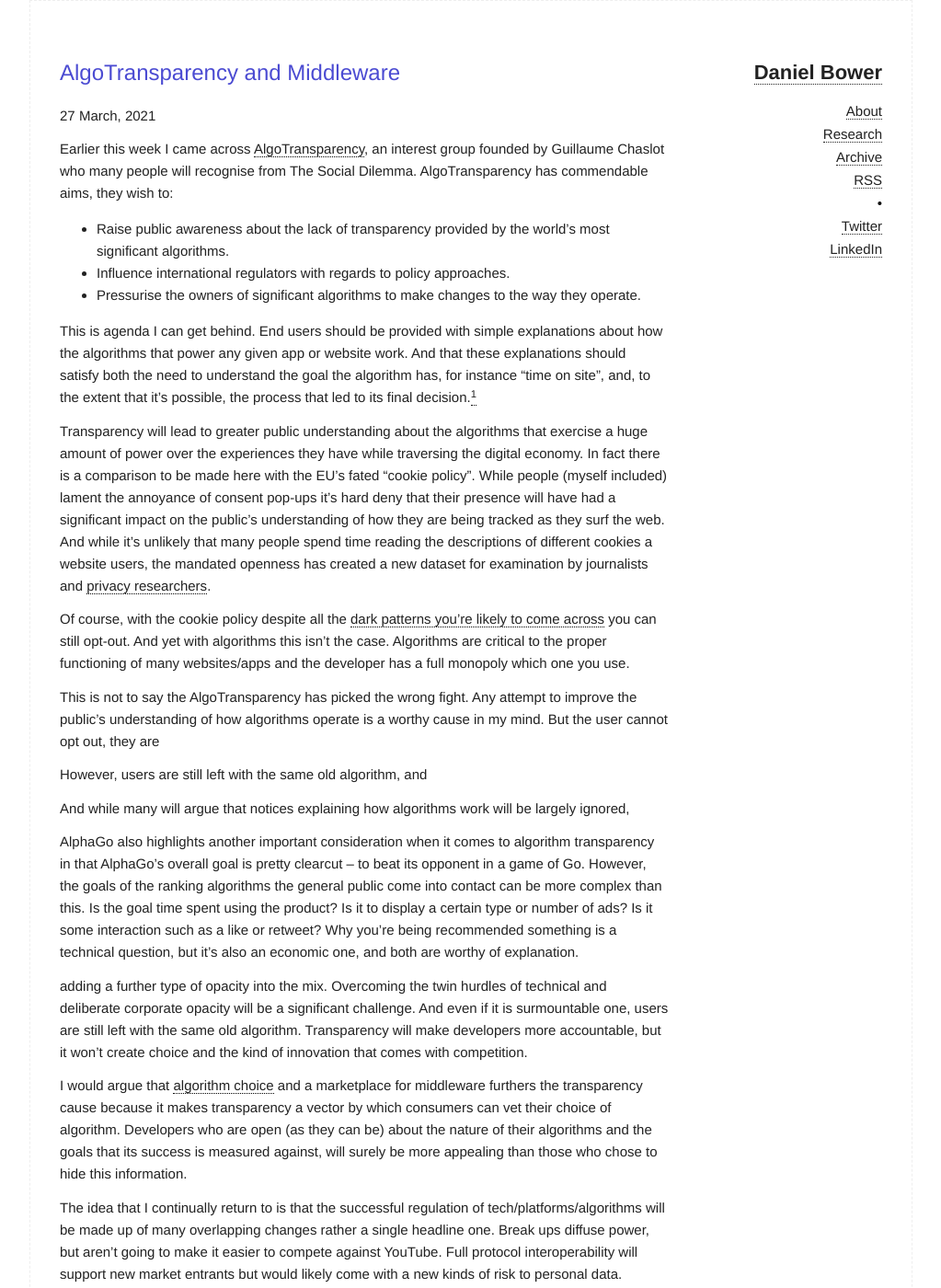
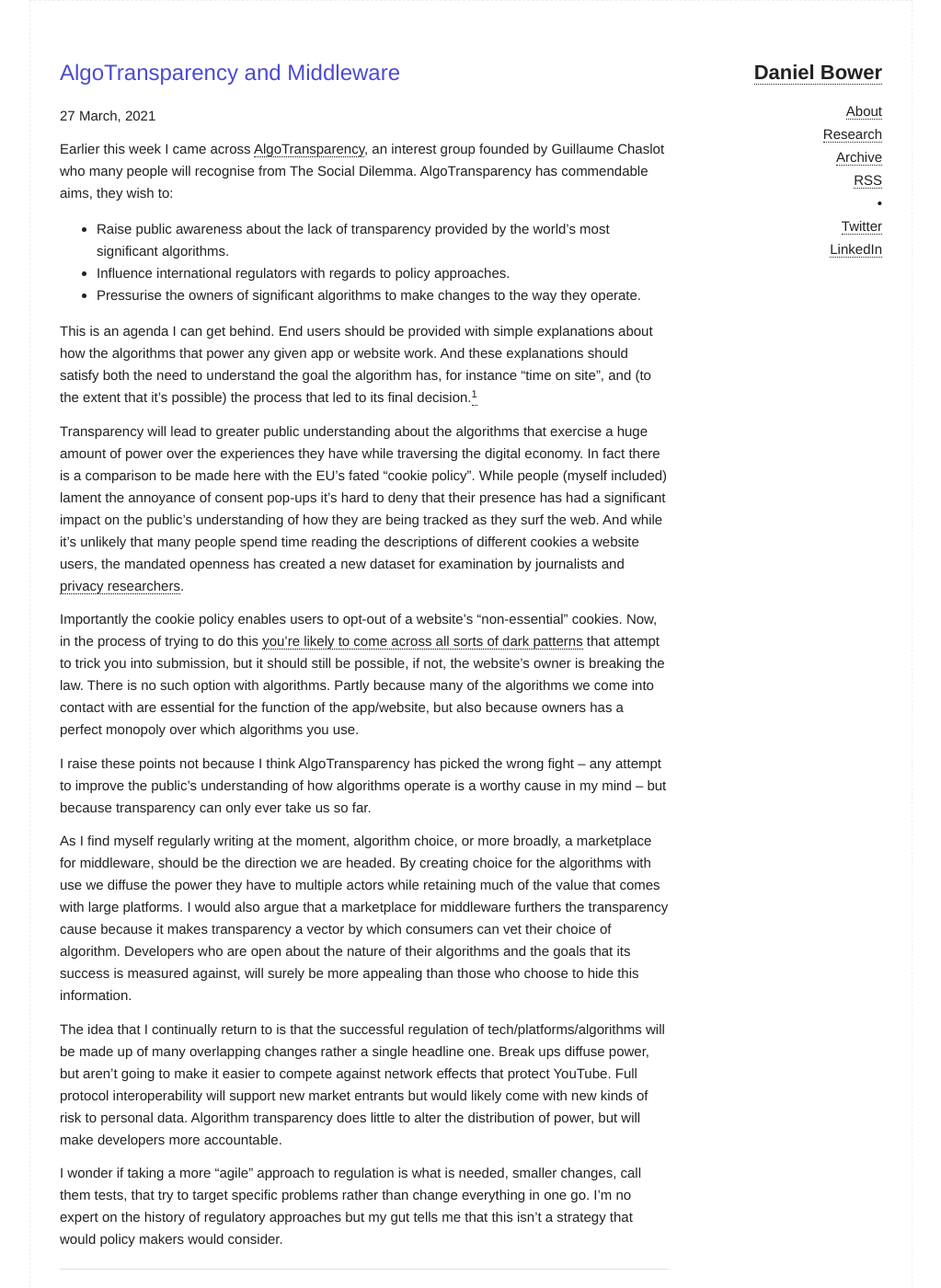
Before and after one commit to danielbower/personal-blog, a Jekyll site: the page built from _posts/2021-03-27-algotransparency-middleware.md, in a window 1280 px wide and 1400 px high. Shown: the whole window at 92% size, without its empty margins (128-1151 px from the left). Built offline with Jekyll 4.4.1, drawn with Linux system fonts in a browser that asks for light colours; some of the changed text lies outside the part shown.

Commit message:
Final edit to blog on AlgoTransparency

```diff
--- a/_posts/2021-03-27-algotransparency-middleware.md
+++ b/_posts/2021-03-27-algotransparency-middleware.md
@@ -10,25 +10,19 @@
 - Influence international regulators with regards to policy approaches.
 - Pressurise the owners of significant algorithms to make changes to the way they operate.
 
-This is agenda I can get behind. End users should be provided with simple explanations about how the algorithms that power any given app or website work. And that these explanations should satisfy both the need to understand the goal the algorithm has, for instance "time on site", and, to the extent that it's possible, the process that led to its final decision.<a href="#footnote1"><sup>1</sup></a>
+This is an agenda I can get behind. End users should be provided with simple explanations about how the algorithms that power any given app or website work. And these explanations should satisfy both the need to understand the goal the algorithm has, for instance "time on site", and (to the extent that it's possible) the process that led to its final decision.<a href="#footnote1"><sup>1</sup></a>
 
-Transparency will lead to greater public understanding about the algorithms that exercise a huge amount of power over the experiences they have while traversing the digital economy. In fact there is a comparison to be made here with the EU's fated "cookie policy". While people (myself included) lament the annoyance of consent pop-ups it's hard deny that their presence will have had a significant impact on the public's understanding of how they are being tracked as they surf the web. And while it's unlikely that many people spend time reading the descriptions of different cookies a website users, the mandated openness has created a new dataset for examination by journalists and [privacy researchers](https://www.top10vpn.com/research/).
+Transparency will lead to greater public understanding about the algorithms that exercise a huge amount of power over the experiences they have while traversing the digital economy. In fact there is a comparison to be made here with the EU's fated "cookie policy". While people (myself included) lament the annoyance of consent pop-ups it's hard to deny that their presence has had a significant impact on the public's understanding of how they are being tracked as they surf the web. And while it's unlikely that many people spend time reading the descriptions of different cookies a website users, the mandated openness has created a new dataset for examination by journalists and [privacy researchers](https://www.top10vpn.com/research/).
 
-Of course, with the cookie policy despite all the [dark patterns you're likely to come across](https://arxiv.org/abs/1909.02638) you can still opt-out. And yet with algorithms this isn't the case. Algorithms are critical to the proper functioning of many websites/apps and the developer has a full monopoly which one you use.
+Importantly the cookie policy enables users to opt-out of a website's "non-essential" cookies. Now, in the process of trying to do this [you're likely to come across all sorts of dark patterns](https://arxiv.org/abs/1909.02638) that attempt to trick you into submission, but it should still be possible, if not, the website's owner is breaking the law. There is no such option with algorithms. Partly because many of the algorithms we come into contact with are essential for the function of the app/website, but also because owners has a perfect monopoly over which algorithms you use.
 
-This is not to say the AlgoTransparency has picked the wrong fight. Any attempt to improve the public's understanding of how algorithms operate is a worthy cause in my mind. But the user cannot opt out, they are
+I raise these points not because I think AlgoTransparency has picked the wrong fight – any attempt to improve the public's understanding of how algorithms operate is a worthy cause in my mind – but because transparency can only ever take us so far.
 
-However, users are still left with the same old algorithm, and
+As I find myself regularly writing at the moment, algorithm choice, or more broadly, a marketplace for middleware, should be the direction we are headed. By creating choice for the algorithms with use we diffuse the power they have to multiple actors while retaining much of the value that comes with large platforms. I would also argue that a marketplace for middleware furthers the transparency cause because it makes transparency a vector by which consumers can vet their choice of algorithm. Developers who are open about the nature of their algorithms and the goals that its success is measured against, will surely be more appealing than those who choose to hide this information.
 
-And while many will argue that notices explaining how algorithms work will be largely ignored,
+The idea that I continually return to is that the successful regulation of tech/platforms/algorithms will be made up of many overlapping changes rather a single headline one. Break ups diffuse power, but aren't going to make it easier to compete against network effects that protect YouTube. Full protocol interoperability will support new market entrants but would likely come with new kinds of risk to personal data. Algorithm transparency does little to alter the distribution of power, but will make developers more accountable.
 
-AlphaGo also highlights another important consideration when it comes to algorithm transparency in that AlphaGo's overall goal is pretty clearcut – to beat its opponent in a game of Go. However, the goals of the ranking algorithms the general public come into contact can be more complex than this. Is the goal time spent using the product? Is it to display a certain type or number of ads? Is it some interaction such as a like or retweet? Why you're being recommended something is a technical question, but it's also an economic one, and both are worthy of explanation.
-
-adding a further type of opacity into the mix. Overcoming the twin hurdles of technical and deliberate corporate opacity will be a significant challenge. And even if it is surmountable one, users are still left with the same old algorithm. Transparency will make developers more accountable, but it won't create choice and the kind of innovation that comes with competition.
-
-I would argue that [algorithm choice]({%- post_url 2021-02-19-roon-algorithmic-choice-middleware -%}) and a marketplace for middleware furthers the transparency cause because it makes transparency a vector by which consumers can vet their choice of algorithm. Developers who are open (as they can be) about the nature of their algorithms and the goals that its success is measured against, will surely be more appealing than those who chose to hide this information.
-
-The idea that I continually return to is that the successful regulation of tech/platforms/algorithms will be made up of many overlapping changes rather a single headline one. Break ups diffuse power, but aren't going to make it easier to compete against YouTube. Full protocol interoperability will support new market entrants but would likely come with a new kinds of risk to personal data. Algorithm transparency and middleware do little to alter the distribution of power. I wonder if taking a more "agile" approach to regulation is what is needed, smaller changes, call them tests, that try to target specific problems rather than change everything in one go. I'm not that hopeful.
+I wonder if taking a more "agile" approach to regulation is what is needed, smaller changes, call them tests, that try to target specific problems rather than change everything in one go. I'm no expert on the history of regulatory approaches but my gut tells me that this isn't a strategy that would policy makers would consider.
 
 ---
 
```
